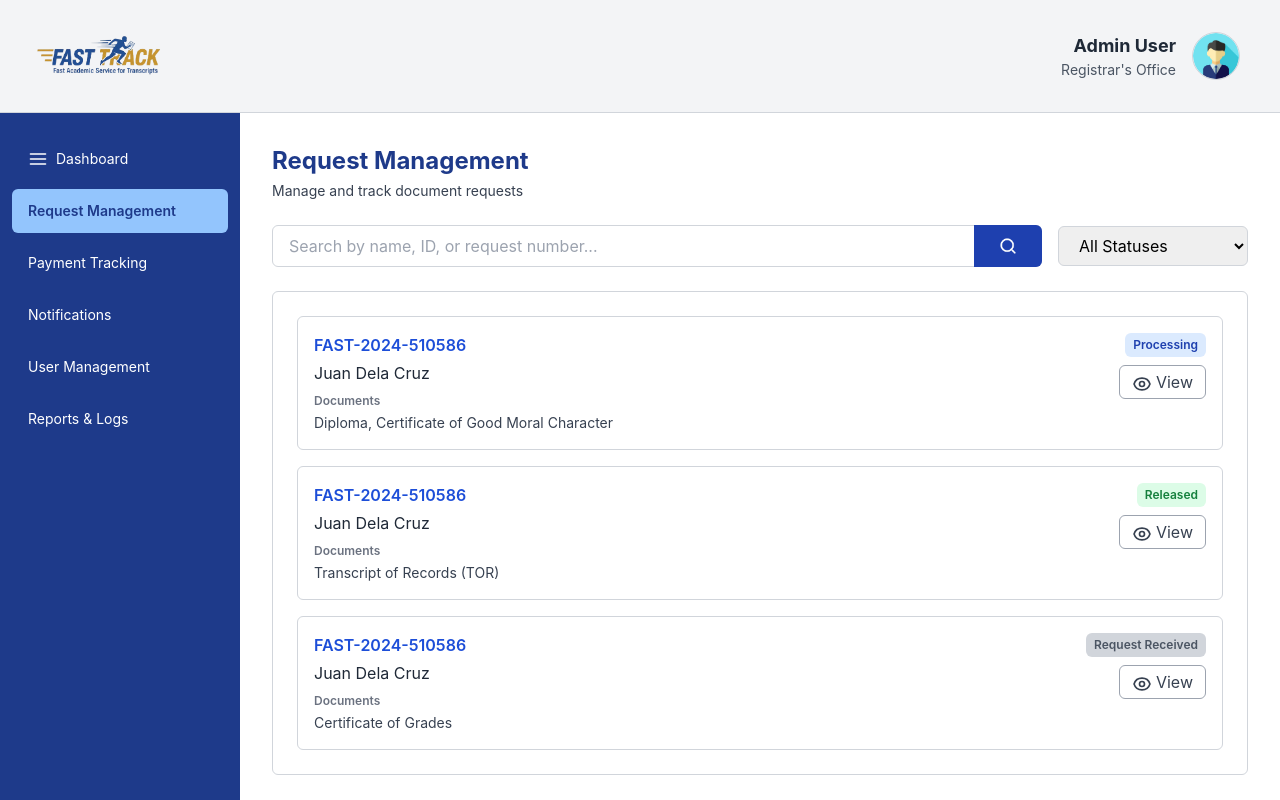
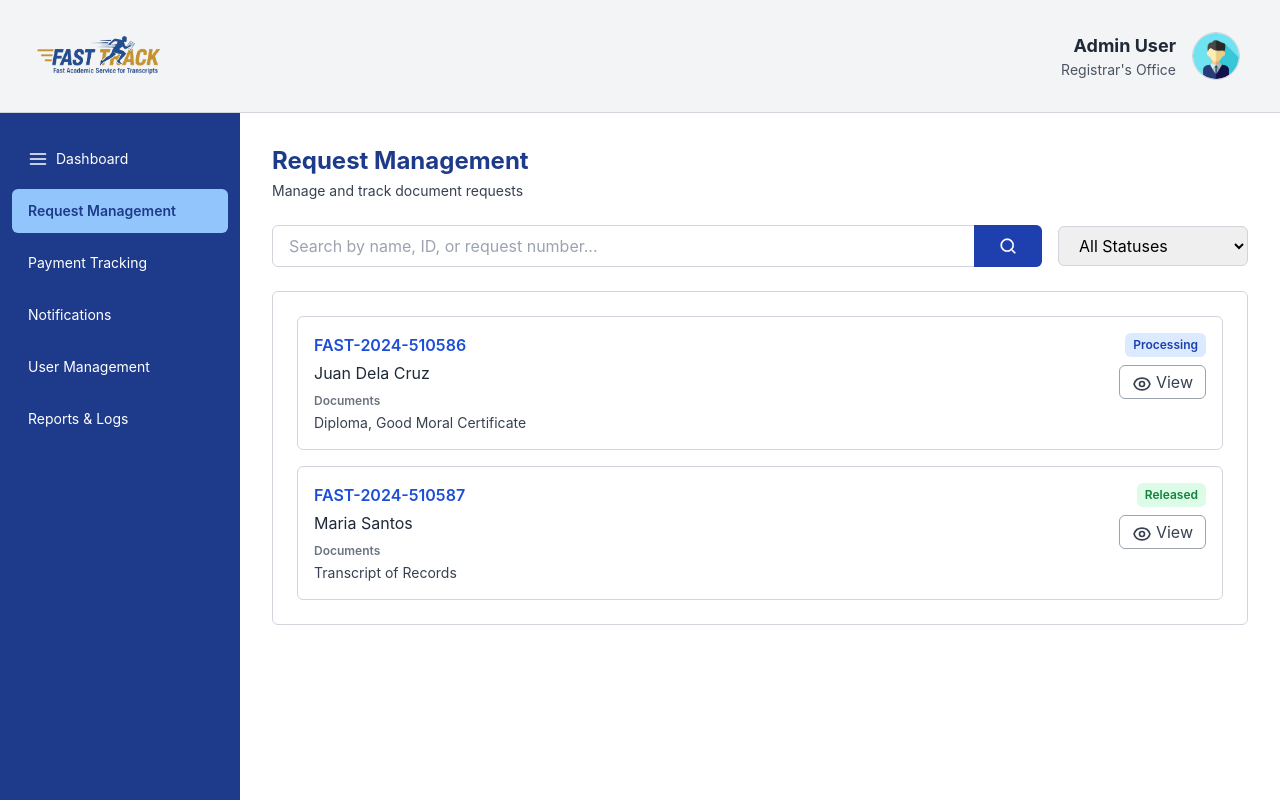
Before and after one commit to CoderCakee/ipt_fasttrack, a React (Create React App) app in the folder main_project/fast_track_frontend_stephanie/: page /RequestManagement in a window 1280 px wide. Built offline with nearby package versions, Linux system fonts and the light colour scheme.

Commit message:
Added View Modal for Request Management Tab (Admin)

```diff
--- /dev/null
+++ b/main_project/fast_track_frontend_stephanie/src/components/ViewRequestDetails.jsx
@@ -0,0 +1,190 @@
+import React from "react";
+
+// Reusable Button component
+const Button = ({ children, disabled, onClick, black }) => (
+  <button
+    onClick={onClick}
+    disabled={disabled}
+    className={`py-2 px-4 rounded-md font-semibold transition focus:outline-none focus:ring-2 focus:ring-offset-1 focus:ring-blue-600
+      ${
+        disabled
+          ? "bg-gray-300 text-gray-500 cursor-not-allowed"
+          : black
+          ? "bg-black text-white hover:bg-gray-800"
+          : "bg-gray-200 text-gray-900 hover:bg-gray-300"
+      }`}
+    type="button"
+  >
+    {children}
+  </button>
+);
+
+// Progress step circle
+const StepCircle = ({ completed, number }) => (
+  <div
+    className={`w-8 h-8 rounded-full flex items-center justify-center text-sm font-bold transition
+      ${completed ? "bg-blue-700 text-white" : "bg-gray-300 text-gray-500"}`}
+  >
+    {number}
+  </div>
+);
+
+// Progress bar between steps
+const StepBar = ({ completed }) => (
+  <div
+    className={`h-1 flex-grow rounded-full transition ${
+      completed ? "bg-blue-700" : "bg-gray-300"
+    }`}
+  />
+);
+
+/**
+ * ViewRequestDetails Component
+ * Shows request info, progress tracker, and registrar actions.
+ * Props:
+ * - request: object with database-aligned fields.
+ * - onMarkProcessing, onMarkReleased: callbacks for future use.
+ * - onClose: callback to close/hide this detail panel.
+ */
+const ViewRequestDetails = ({ request, onMarkProcessing, onMarkReleased, onClose }) => {
+  // Extract from backend-style data
+  const {
+    request_id,
+    status = "Requested",
+    user = {},
+    email = "",
+    contact_number = "",
+    requested_documents = [],
+  } = request;
+
+  const requesterName = user.first_name
+    ? `${user.first_name} ${user.last_name}`
+    : "N/A";
+
+  const statusSteps = ["Requested", "Processing", "Released", "Received"];
+  const currentStepIndex = statusSteps.findIndex(
+    (s) => s.toLowerCase() === status.toLowerCase()
+  );
+
+  return (
+    <div
+      role="dialog"
+      aria-modal="true"
+      aria-labelledby="request-details-title"
+      className="absolute bg-white rounded-lg shadow-xl p-6 max-w-md w-full z-20"
+      style={{ minWidth: 350 }}
+    >
+      {/* Close/Back button top-right */}
+      <button
+        onClick={onClose}
+        aria-label="Close request details"
+        className="absolute top-3 right-3 text-gray-500 hover:text-gray-700 focus:outline-none focus:ring-2 focus:ring-offset-1 focus:ring-blue-600 rounded"
+        type="button"
+      >
+        {/* X icon SVG */}
+        <svg
+          xmlns="http://www.w3.org/2000/svg"
+          className="h-6 w-6"
+          fill="none"
+          viewBox="0 0 24 24"
+          stroke="currentColor"
+          strokeWidth={2}
+          aria-hidden="true"
+        >
+          <line x1="18" y1="6" x2="6" y2="18" />
+          <line x1="6" y1="6" x2="18" y2="18" />
+        </svg>
+      </button>
+
+      <h2
+        id="request-details-title"
+        className="text-blue-900 font-bold text-lg mb-4"
+      >
+        Request Details
+      </h2>
+
+      {/* Request Info */}
+      <div className="grid grid-cols-2 gap-x-6 gap-y-2 mb-4 text-gray-700 text-sm">
+        <div>
+          <span className="block font-semibold text-gray-900">Request ID</span>
+          <span>{request_id}</span>
+        </div>
+        <div>
+          <span className="block font-semibold text-gray-900">Status</span>
+          <span>{status}</span>
+        </div>
+        <div>
+          <span className="block font-semibold text-gray-900">Requester Name</span>
+          <span>{requesterName}</span>
+        </div>
+        <div>
+          <span className="block font-semibold text-gray-900">Email</span>
+          <span>{email}</span>
+        </div>
+        <div>
+          <span className="block font-semibold text-gray-900">Contact Number</span>
+          <span>{contact_number || "N/A"}</span>
+        </div>
+      </div>
+
+      {/* Requested Documents */}
+      <div className="mb-6">
+        <p className="font-semibold text-gray-900 mb-2">Requested Documents</p>
+        <div className="flex flex-wrap gap-2">
+          {requested_documents.length > 0 ? (
+            requested_documents.map((doc) => (
+              <span
+                key={doc.doctype_id}
+                className="bg-blue-100 text-blue-700 text-xs font-semibold px-3 py-1 rounded-full whitespace-nowrap"
+              >
+                {doc.name} ({doc.copy_amount})
+              </span>
+            ))
+          ) : (
+            <span className="text-gray-500 text-sm">No documents listed</span>
+          )}
+        </div>
+      </div>
+
+      {/* Progress tracker */}
+      <div className="flex items-center space-x-2 mb-6">
+        {statusSteps.map((step, index) => (
+          <React.Fragment key={step}>
+            <StepCircle completed={index <= currentStepIndex} number={index + 1} />
+            {index < statusSteps.length - 1 && (
+              <StepBar completed={index < currentStepIndex} />
+            )}
+          </React.Fragment>
+        ))}
+      </div>
+
+      {/* Step labels */}
+      <div className="grid grid-cols-4 text-xs text-gray-600 font-semibold mb-6">
+        {statusSteps.map((step) => (
+          <div key={step} className="text-center">
+            {step}
+          </div>
+        ))}
+      </div>
+
+      {/* Action buttons */}
+      <div className="flex justify-end space-x-3">
+        <Button
+          disabled={status !== "Requested"}
+          onClick={() => onMarkProcessing && onMarkProcessing(request_id)}
+        >
+          Mark as Processing
+        </Button>
+        <Button
+          black
+          disabled={status !== "Processing"}
+          onClick={() => onMarkReleased && onMarkReleased(request_id)}
+        >
+          Mark as Released
+        </Button>
+      </div>
+    </div>
+  );
+};
+
+export default ViewRequestDetails;
--- a/main_project/fast_track_frontend_stephanie/src/pages/Admin/RequestManagement.jsx
+++ b/main_project/fast_track_frontend_stephanie/src/pages/Admin/RequestManagement.jsx
@@ -1,10 +1,10 @@
 import React, { useState } from "react";
 import AdminLayout from "../../components/AdminLayout";
+import ViewRequestDetails from "../../components/ViewRequestDetails";
 import SearchIcon from "../../assets/search.png";
 
 // StatusTag component for colored status badges
 const StatusTag = ({ status }) => {
-  // Map status to tailwind bg and text classes
   const statusStyles = {
     Processing: "bg-blue-100 text-blue-800",
     Released: "bg-green-100 text-green-700",
@@ -22,15 +22,8 @@ const StatusTag = ({ status }) => {
   );
 };
 
-// Individual request card component
-const RequestCard = ({
-  requestNumber,
-  requesterName,
-  documents,
-  status,
-  onView,
-}) => {
-  return (
+// Individual request card
+const RequestCard = ({ requestNumber, requesterName, documents, status, onView }) => (
   <div className="border border-gray-300 rounded-md p-4 mb-4 flex justify-between items-start">
     <div>
       <p className="text-blue-700 font-semibold mb-1">{requestNumber}</p>
@@ -71,47 +64,54 @@ const RequestCard = ({
     </div>
   </div>
 );
-};
 
 const RequestManagement = () => {
-  // Search term state
   const [searchTerm, setSearchTerm] = useState("");
-  // Status filter state
   const [statusFilter, setStatusFilter] = useState("All Statuses");
+  const [selectedRequest, setSelectedRequest] = useState(null);
 
-  // Placeholder data of document requests
+  // Temporary static data
   const requests = [
     {
       id: 1,
+      request_id: 1,
       requestNumber: "FAST-2024-510586",
       requesterName: "Juan Dela Cruz",
-      documents: "Diploma, Certificate of Good Moral Character",
+      user: { first_name: "Juan", last_name: "Dela Cruz" },
+      email: "juan@auf.edu.ph",
+      contact_number: "09123456789",
+      requested_documents: [
+        { doctype_id: 1, name: "Diploma", copy_amount: 1 },
+        { doctype_id: 2, name: "Good Moral Certificate", copy_amount: 1 },
+      ],
       status: "Processing",
     },
     {
       id: 2,
-      requestNumber: "FAST-2024-510586",
-      requesterName: "Juan Dela Cruz",
-      documents: "Transcript of Records (TOR)",
+      request_id: 2,
+      requestNumber: "FAST-2024-510587",
+      requesterName: "Maria Santos",
+      user: { first_name: "Maria", last_name: "Santos" },
+      email: "maria@auf.edu.ph",
+      contact_number: "09223334444",
+      requested_documents: [
+        { doctype_id: 3, name: "Transcript of Records", copy_amount: 1 },
+      ],
       status: "Released",
-    },
-    {
-      id: 3,
-      requestNumber: "FAST-2024-510586",
-      requesterName: "Juan Dela Cruz",
-      documents: "Certificate of Grades",
-      status: "Request Received",
     },
   ];
 
   // Handlers
   const handleSearchChange = (e) => setSearchTerm(e.target.value);
   const handleStatusChange = (e) => setStatusFilter(e.target.value);
-  const handleViewClick = (requestNumber) => {
-    alert(`View details for ${requestNumber} - Feature coming soon!`);
+
+  const handleViewClick = (req) => {
+    setSelectedRequest(req); // open modal with this request
   };
 
-  // Filter requests based on search and status
+  const closeModal = () => setSelectedRequest(null);
+
+  // Filtering logic
   const filteredRequests = requests.filter((req) => {
     const statusMatch =
       statusFilter === "All Statuses" || req.status === statusFilter;
@@ -124,17 +124,13 @@ const RequestManagement = () => {
 
   return (
     <AdminLayout>
-      {/* Page title and description */}
+      {/* Header */}
       <div className="mb-6">
-        <h1 className="text-2xl font-bold text-blue-900 mb-1">
-          Request Management
-        </h1>
-        <p className="text-gray-700 text-sm">
-          Manage and track document requests
-        </p>
+        <h1 className="text-2xl font-bold text-blue-900 mb-1">Request Management</h1>
+        <p className="text-gray-700 text-sm">Manage and track document requests</p>
       </div>
 
-      {/* Search and filter controls */}
+      {/* Search and filter */}
       <form
         onSubmit={(e) => e.preventDefault()}
         className="flex flex-col md:flex-row items-center gap-4 mb-6"
@@ -147,13 +143,11 @@ const RequestManagement = () => {
             value={searchTerm}
             onChange={handleSearchChange}
             className="w-full border border-gray-300 rounded-md pl-4 pr-20 py-2 focus:outline-none focus:ring-2 focus:ring-blue-600"
-            aria-label="Search payments"
           />
 
           <button
             type="submit"
             className="absolute right-0 top-0 h-full px-6 bg-blue-800 text-white rounded-r-md hover:bg-blue-900 transition flex items-center justify-center"
-            aria-label="Search button"
           >
             <img
               src={SearchIcon}
@@ -168,7 +162,6 @@ const RequestManagement = () => {
           value={statusFilter}
           onChange={handleStatusChange}
           className="border border-gray-300 rounded-md px-4 py-2 focus:outline-none focus:ring-2 focus:ring-blue-600"
-          aria-label="Filter by status"
         >
           <option>All Statuses</option>
           <option>Processing</option>
@@ -177,11 +170,8 @@ const RequestManagement = () => {
         </select>
       </form>
 
-      {/* Document Requests List */}
-      <section
-        aria-label={`Document Requests (${filteredRequests.length})`}
-        className="border border-gray-300 rounded-md p-6 space-y-4"
-      >
+      {/* Request List */}
+      <section className="border border-gray-300 rounded-md p-6 space-y-4">
         {filteredRequests.length === 0 ? (
           <p className="text-gray-600 italic">No matching requests found.</p>
         ) : (
@@ -190,13 +180,33 @@ const RequestManagement = () => {
               key={req.id}
               requestNumber={req.requestNumber}
               requesterName={req.requesterName}
-              documents={req.documents}
+              documents={req.requested_documents
+                .map((d) => d.name)
+                .join(", ")}
               status={req.status}
-              onView={() => handleViewClick(req.requestNumber)}
+              onView={() => handleViewClick(req)}
             />
           ))
         )}
       </section>
+
+      {/* Modal for ViewRequestDetails */}
+      {selectedRequest && (
+        <div className="fixed inset-0 bg-black bg-opacity-40 flex items-center justify-center z-50">
+          <ViewRequestDetails
+            request={selectedRequest}
+            onMarkProcessing={(id) => console.log("Mark Processing:", id)}
+            onMarkReleased={(id) => console.log("Mark Released:", id)}
+            onClose={closeModal}
+          />
+          <button
+            onClick={closeModal}
+            className="absolute top-6 right-8 text-white text-3xl font-bold hover:text-gray-300"
+          >
+            ×
+          </button>
+        </div>
+      )}
     </AdminLayout>
   );
 };
--- a/main_project/fast_track_frontend_stephanie/src/routes/AppRoutes.jsx
+++ b/main_project/fast_track_frontend_stephanie/src/routes/AppRoutes.jsx
@@ -17,6 +17,7 @@ import MultiDocumentReceipt from '../pages/Kiosk/MultiDocumentReceipt';
 import AdminLoginForm from '../pages/Admin/AdminLoginForm';
 import AdminDashboard from '../pages/Admin/AdminDashboard';
 import RequestManagement from '../pages/Admin/RequestManagement';
+//import ViewRequestDetails from '../pages/Admin/ViewRequestDetails';
 import PaymentTracking from '../pages/Admin/PaymentTracking';
 import NotificationManagement from '../pages/Admin/NotificationManagement';
 // import UserManagement from '../pages/Admin/UserManagement';
@@ -56,6 +57,8 @@ function AppRoutes() {
 
 
         {/*
+        <Route path="/ViewRequestDetails" element={<ViewRequestDetails />} />
+
         <Route path="/UserManagement" element={<UserManagement />} />
         <Route path="/Reports" element={<Reports />} />
         */}
```
Lines whose indentation alone changed are shown as unchanged.
